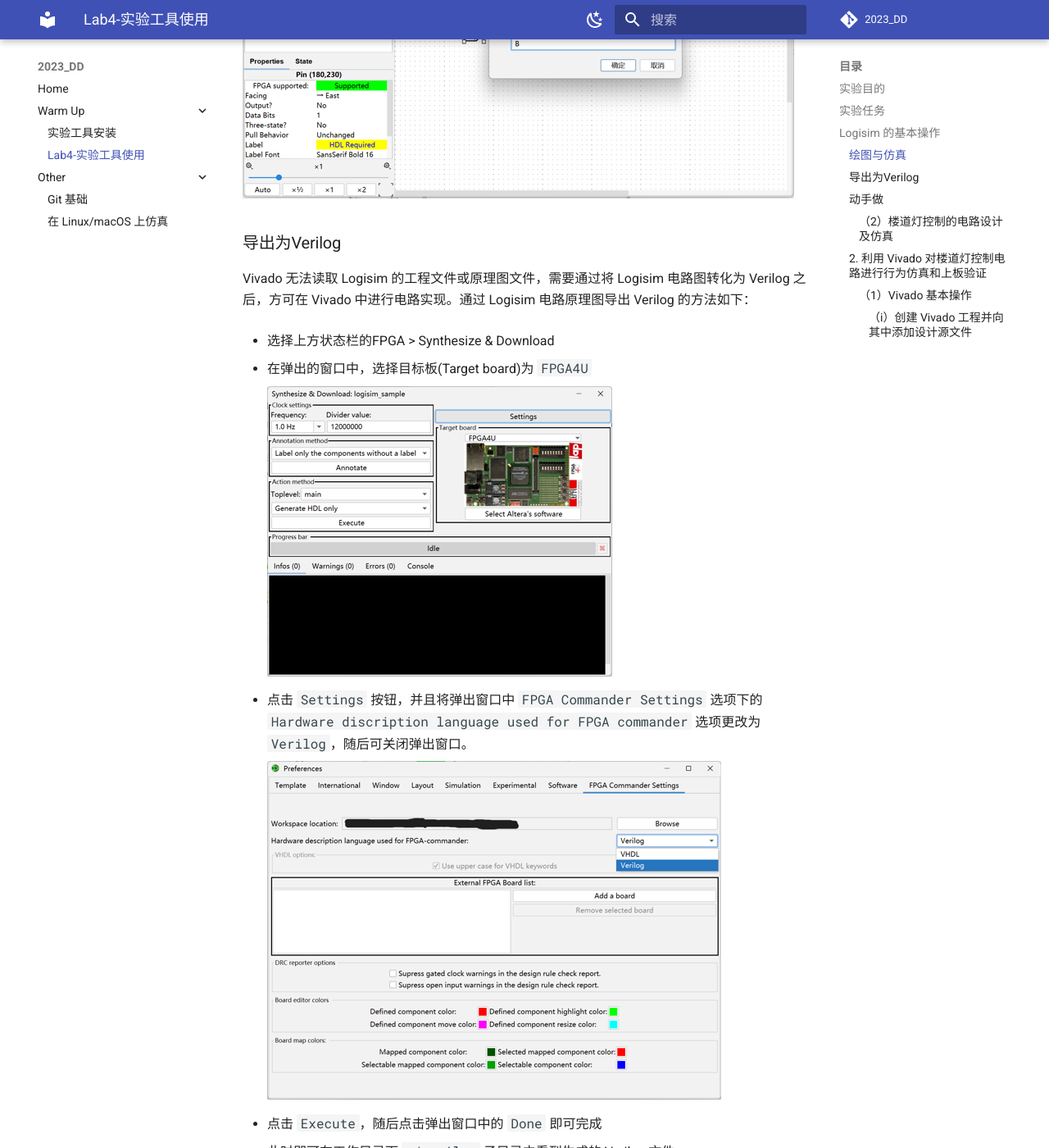
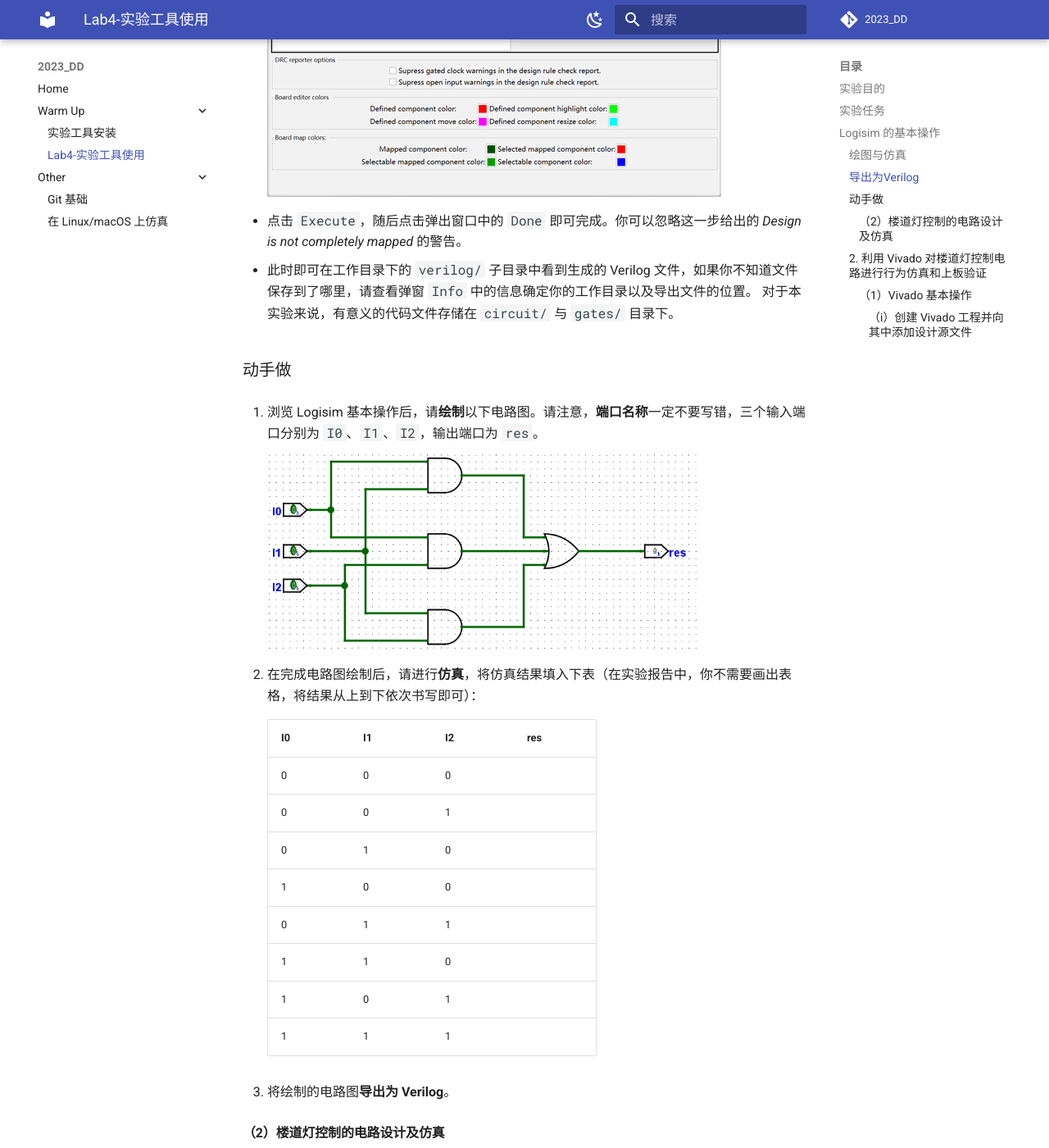
Before and after one commit to Guahao31/2023_DD, an MkDocs documentation site: the page built from docs/warmup/lab4.md, in a window 1280 px wide and 1400 px high, scrolled down 3434 px. Shown: the whole window at 82% size. Built offline with MkDocs 1.6.1 and Material for MkDocs 9.7.7, drawn with Linux system fonts in a browser that asks for light colours; comment, search, counter and statistics services are not loaded; some of the changed text lies outside the part shown.

Commit message:
update: use of logisim & remove some pics

```diff
--- a/docs/warmup/lab4.md
+++ b/docs/warmup/lab4.md
@@ -26,19 +26,13 @@
 
 **绘图**
 
-* `Ctrl+5` 或鼠标点击对应按钮，可添加输入端口进入电路原理图中：
+* `Ctrl+5` 或鼠标点击对应按钮，可添加输入端口进入电路原理图中。
 
-    <img src="../pic/lab4/1.png" alt="添加输入端口" />
+* `Ctrl+7/8/9/0` 或用鼠标点击对应按钮，可以分别向电路原理图中添加非门、与门、或门、异或门。
 
-* `Ctrl+7/8/9/0` 或用鼠标点击对应按钮，可以分别向电路原理图中添加非门、与门、或门、异或门：
+* `Ctrl+6` 或用鼠标点击对应按钮，可以向电路原理图中添加输出端口。
 
-    <img src="../pic/lab4/2.png" alt="添加门" />
-
-* `Ctrl+6` 或用鼠标点击对应按钮，可以向电路原理图中添加输出端口：
-
-    <img src="../pic/lab4/3.png" alt="添加输出" />
-
-* `Ctrl+3` 或用鼠标点击对应按钮，可以在电路原理图中画线：
+* `Ctrl+3` 或用鼠标点击对应按钮后，可以在电路原理图中画线，找到连线的一端并按住鼠标拖动即可：
 
     <img src="../pic/lab4/4.png" alt="添加线路" />
 
@@ -46,13 +40,13 @@
 
 **仿真检查电路功能**
 
-画好电路原理图之后，`Ctrl+1` 即可通过点击输入端口来改变输入端口的输入值，从而可以通过遍历所有输入值来检查电路功能是否正常。其中，深绿色表示低电平，亮绿色表示高电平。
+画好电路原理图之后，`Ctrl+1` 后即可通过**点击**输入端口来改变输入端口的输入值，从而可以通过遍历所有输入值来检查电路功能是否正常。其中，深绿色表示低电平，亮绿色表示高电平。
 
 <img src="../pic/lab4/5.png" alt="logisim 仿真" />
 
 **为输入输出端口命名，以便转为 Verilog**
 
-`Ctrl+2` 或鼠标点击对应图标后，双击输入输出端口，即可为其命名。*只有将输入、输出端口命名，方可将其正常地转为 Verilog*。
+`Ctrl+2` 或鼠标点击对应图标后，双击输入输出端口，即可为其命名。*只有将输入、输出端口命名，才可将其正常地转为 Verilog*。
 
 <img src="../pic/lab4/10.png" alt="命名" />
 
@@ -60,9 +54,9 @@
 
 Vivado 无法读取 Logisim 的工程文件或原理图文件，需要通过将 Logisim 电路图转化为 Verilog 之后，方可在 Vivado 中进行电路实现。通过 Logisim 电路原理图导出 Verilog 的方法如下：
 
-- 选择上方状态栏的FPGA > Synthesize & Download
+- 选择上方状态栏的 `FPGA > Synthesize & Download`。
 
-- 在弹出的窗口中，选择目标板(Target board)为 `FPGA4U`
+- 在弹出的窗口中，选择目标板(Target board)为 `FPGA4U`。
 
     <img src="../pic/lab4/8.png" alt="导出3" />
 
@@ -70,13 +64,31 @@
 
     <img src="../pic/lab4/9.png" alt="导出4" />
 
-- 点击 `Execute`，随后点击弹出窗口中的 `Done` 即可完成
+- 点击 `Execute`，随后点击弹出窗口中的 `Done` 即可完成。你可以忽略这一步给出的 *Design is not completely mapped* 的警告。
 
-- 此时即可在工作目录下 `./verilog` 子目录中看到生成的 Verilog 文件。
+- 此时即可在工作目录下的 `verilog/` 子目录中看到生成的 Verilog 文件，如果你不知道文件保存到了哪里，请查看弹窗 `Info` 中的信息确定你的工作目录以及导出文件的位置。
+对于本实验来说，有意义的代码文件存储在 `circuit/` 与 `gates/` 目录下。
 
 ### 动手做 {: #logisim-example_lets-do-it}
 
+1. 浏览 Logisim 基本操作后，请**绘制**以下电路图。请注意，**端口名称**一定不要写错，三个输入端口分别为 `I0`、`I1`、`I2`，输出端口为 `res`。
 
+    <img src="../pic/lab4/logisim_example.png" alt="logisim example" style="zoom:70%">
+
+2. 在完成电路图绘制后，请进行**仿真**，将仿真结果填入下表（在实验报告中，你不需要画出表格，将结果从上到下依次书写即可）：
+
+    | I0 | I1 | I2 | res |
+    |---|---|---|---|
+    | 0 | 0 | 0 | |
+    | 0 | 0 | 1 | |
+    | 0 | 1 | 0 | |
+    | 1 | 0 | 0 | |
+    | 0 | 1 | 1 | |
+    | 1 | 1 | 0 | |
+    | 1 | 0 | 1 | |
+    | 1 | 1 | 1 | |
+
+3. 将绘制的电路图**导出为 Verilog**。
 
 #### （2）楼道灯控制的电路设计及仿真
 
```
Also changed, not shown: docs/warmup/pic/lab4/1.png (deleted), docs/warmup/pic/lab4/2.png (deleted), docs/warmup/pic/lab4/3.png (deleted), docs/warmup/pic/lab4/logisim_example.png (added).
